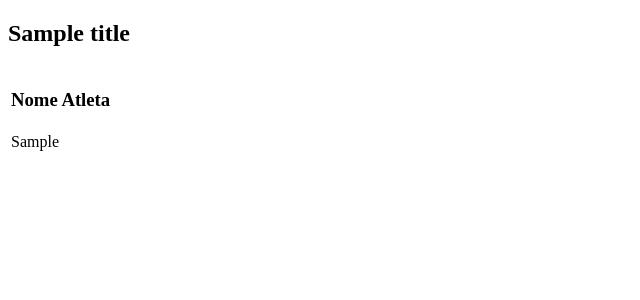
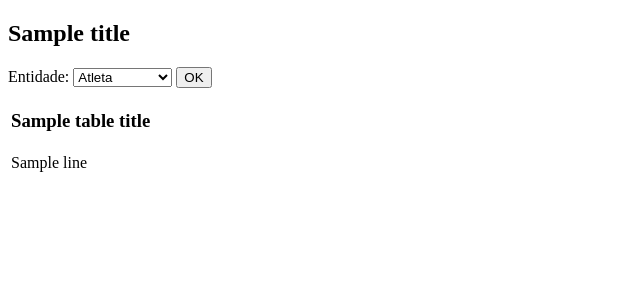
Before and after one commit to FilipeKN4/WebSemantica_Ontologia_Campeonato, a Django app: template ontologia_campeonato/ontologia/templates/campeonato.html in a window 1280 px wide. Shown: the top 300 px of the page, without its empty margins (0-640 px from the left). Run offline with Django 3.2, Linux system fonts and the light colour scheme; the template is opened without the code that fills it: most values are stand-ins (such as "Sample title", 1, 10 or a date in 2020).

Commit message:
Adds sparql query after select subject
Co-authored-by: Filipe Barcelos <filipekn4@gmail.com>
Co-authored-by: Igor Gabriel <igorgabriel515@gmail.com>

```diff
--- a/ontologia_campeonato/ontologia/templates/campeonato.html
+++ b/ontologia_campeonato/ontologia/templates/campeonato.html
@@ -9,21 +9,35 @@
 <body>
     <h2>{{ title }}</h2>
 
+    <form action="/ontologia/" method="post">{% csrf_token %}
+        <label for="entidade">Entidade: </label>
+        <select name="entidade" id="id_entidade">
+            <option value="atleta">Atleta</option>
+            <option value="campeonato">Campeonato</option>
+            <option value="disputa_esportiva">Disputa</option>
+            <option value="equipe">Equipe</option>
+            <option value="esporte">Esporte</option>
+        </select>
+        <input type="submit" value="OK">
+    </form>
+
+    {% if result %}
     <table>
         <thead>
             <tr>
                 <td>
-                    <h3>Nome Atleta</h3>
+                    <h3>{{ table_title }}</h3>
                 </td>
             </tr>
         </thead>
-    {% for linha in resultado %}
+    {% for line in result %}
         <tr>
             <td>
-                {{ linha.1 }}
+                {{ line }}
             </td>
         </tr>
     {% endfor %}
     </table>
+    {% endif %}
 </body>
 </html>
```
Also changed, not shown: ontologia_campeonato/ontologia/views.py (+33 -16 lines), 2 other files.
